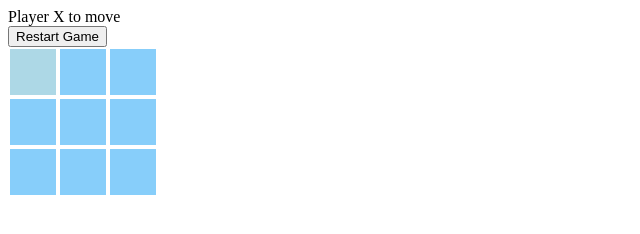
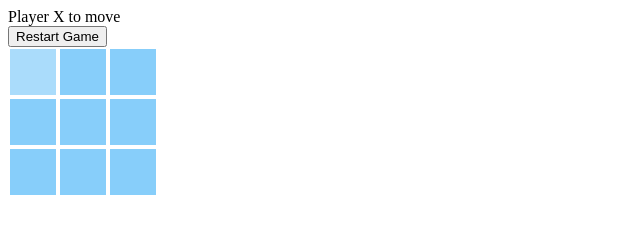
Before and after one commit to dymiyata/tic-tac-toe, a plain HTML site: page index.html in a window 1280 px wide. In both pictures the pointer is over the element 33 px from the left and 72 px from the top of the page. Shown: the whole page, without its empty margins (0-640 px from the left). Drawn offline with Linux system fonts and the light colour scheme.

Commit message:
Update cell:hover style

```diff
--- a/style.css
+++ b/style.css
@@ -7,10 +7,11 @@
 .cell {
     background-color: lightskyblue;
     border: 2px solid white;
+    transition: opacity 0.3s;
 }
 
 .cell:hover {
-    background-color: lightblue;
+    opacity: 0.7;
 }
 
 .highlight {
```
